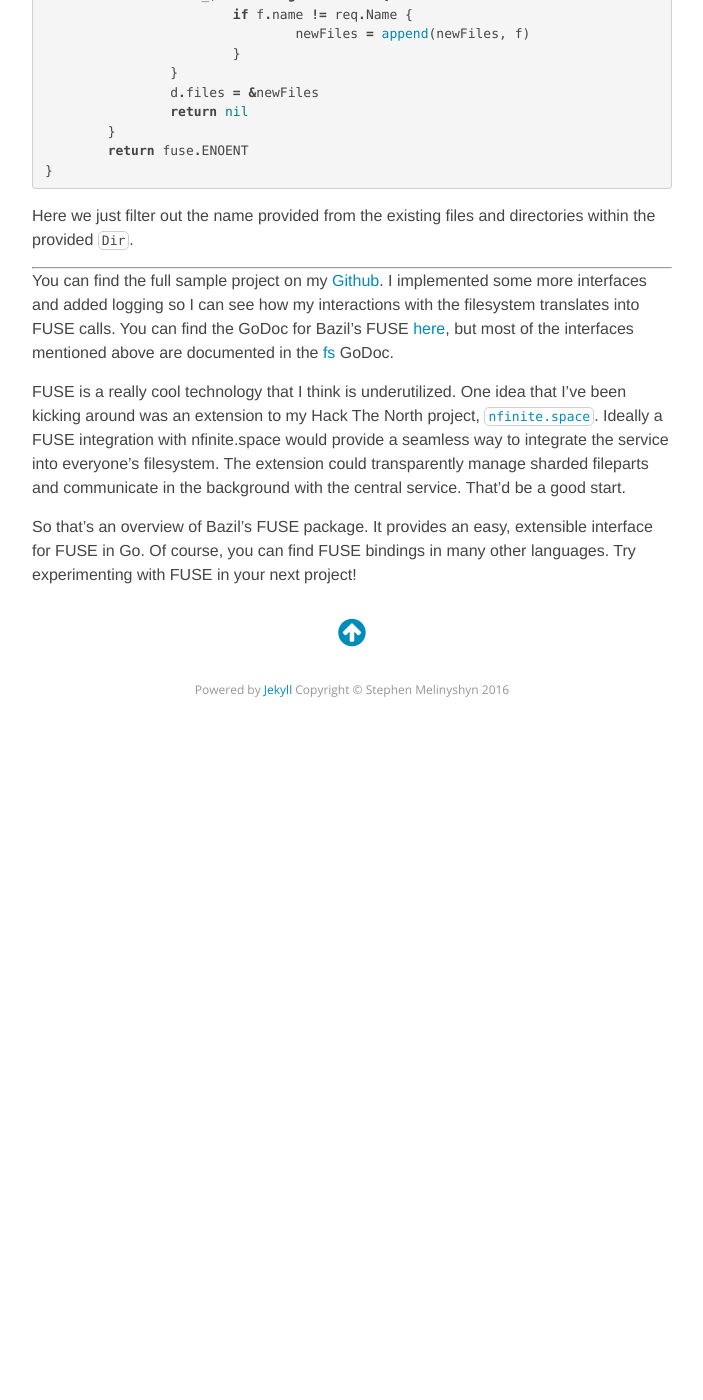
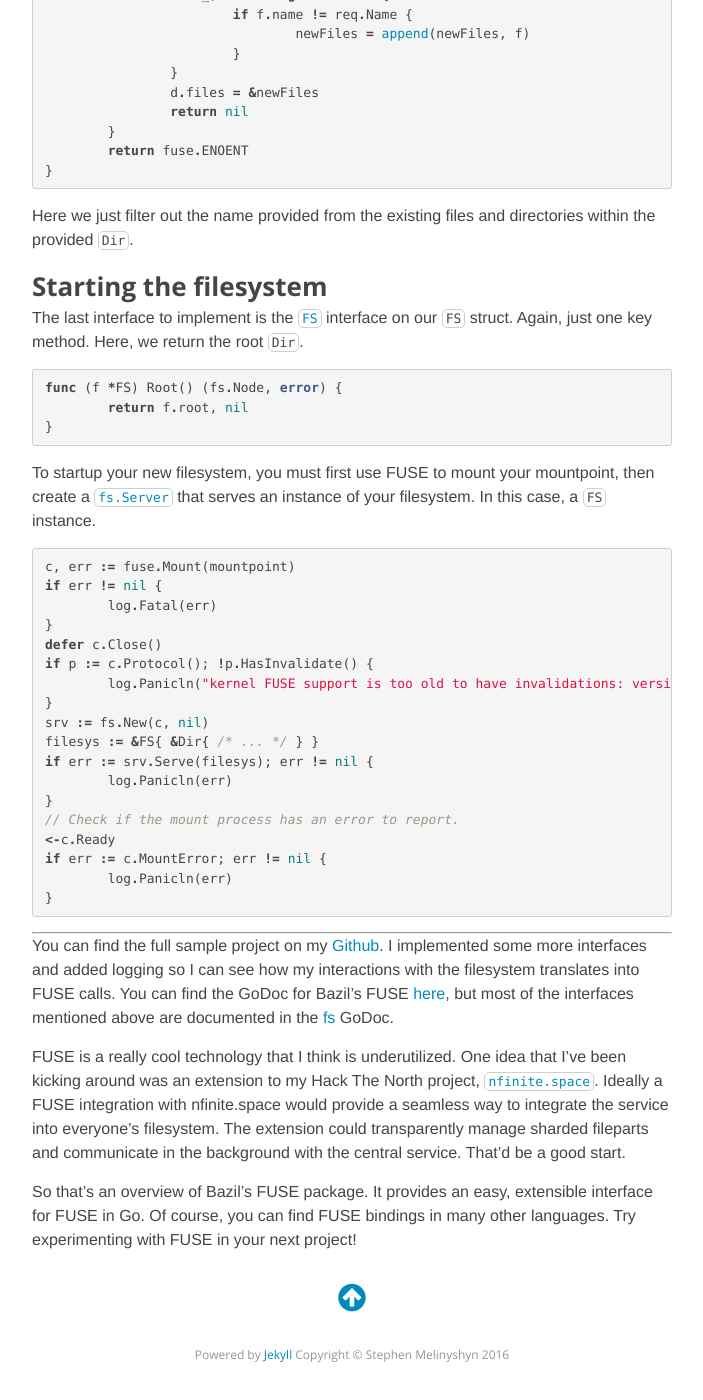
Before and after one commit to Melinysh/melinysh.github.io, a Jekyll site: the page built from _posts/2016-12-31-exploring-go-fuse.md, in a window 1280 px wide and 1400 px high, scrolled down 4656 px. Shown: the whole window, without its empty margins (288-991 px from the left). Built offline with Jekyll 4.4.1, drawn with Linux system fonts in a browser that asks for light colours; nearby versions of some CDN libraries; before the commit the page ends 5391 px from its top, so only the background shows below that.

Commit message:
Added starting up filesystem section

```diff
--- a/_posts/2016-12-31-exploring-go-fuse.md
+++ b/_posts/2016-12-31-exploring-go-fuse.md
@@ -200,6 +200,39 @@ func (d *Dir) Remove(ctx context.Context, req *fuse.RemoveRequest) error {
 
 Here we just filter out the name provided from the existing files and directories within the provided `Dir`.
 
+### Starting the filesystem
+
+The last interface to implement is the [`FS`](https://github.com/bazil/fuse/blob/master/fs/serve.go#L38) interface on our `FS` struct. Again, just one key method. Here, we return the root `Dir`.
+
+{% highlight Go %}
+func (f *FS) Root() (fs.Node, error) {
+	return f.root, nil
+}
+{% endhighlight %}
+
+To startup your new filesystem, you must first use FUSE to mount your mountpoint, then create a [`fs.Server`](https://github.com/bazil/fuse/blob/master/fs/serve.go#L363) that serves an instance of your filesystem. In this case, a `FS` instance.
+
+{% highlight Go %}
+c, err := fuse.Mount(mountpoint)
+if err != nil {
+	log.Fatal(err)
+}
+defer c.Close()
+if p := c.Protocol(); !p.HasInvalidate() {
+	log.Panicln("kernel FUSE support is too old to have invalidations: version %v", p)
+}
+srv := fs.New(c, nil)
+filesys := &FS{	&Dir{ /* ... */ } }
+if err := srv.Serve(filesys); err != nil {
+	log.Panicln(err)
+}
+// Check if the mount process has an error to report.
+<-c.Ready
+if err := c.MountError; err != nil {
+	log.Panicln(err)
+}
+{% endhighlight %}
+
 ---
 
 You can find the full sample project on my [Github](https://github.com/Melinysh/fuse-example). I implemented some more interfaces and added logging so I can see how my interactions with the filesystem translates into FUSE calls. You can find the GoDoc for Bazil's FUSE [here](https://godoc.org/bazil.org/fuse), but most of the interfaces mentioned above are documented in the [fs](https://godoc.org/bazil.org/fuse/fs) GoDoc.
```
